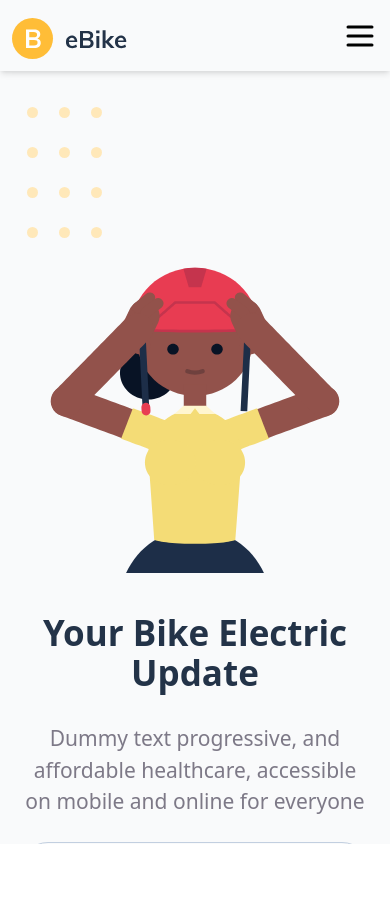
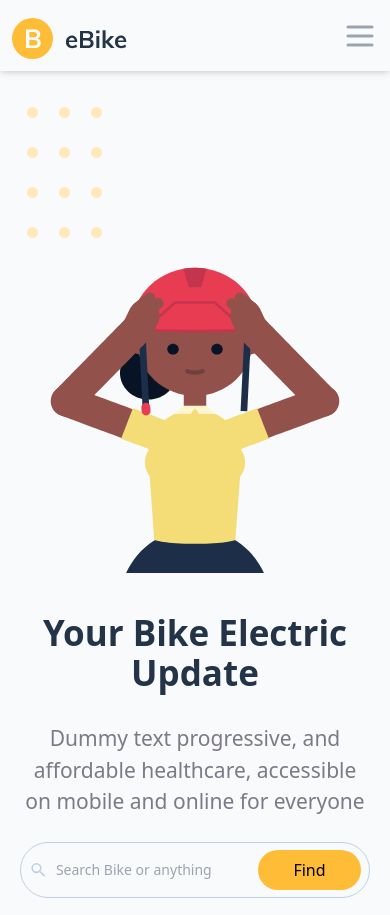
Before and after one commit to Sikal10/bike-landingpage, a Next.js app: page / in a window 390 px wide. Before the commit the page ends 844 px from the top, so only its background shows below. Built offline with nearby package versions, Linux system fonts and the light colour scheme.

Commit message:
header styling fixed

```diff
--- a/components/Header.jsx
+++ b/components/Header.jsx
@@ -1,7 +1,8 @@
 import React from 'react';
 import {HiOutlineMenu } from "react-icons/hi";
+import {FaTimes} from "react-icons/fa";
 
-const Header = () => {
+const Header = ({isOpen, toggleIcon}) => {
     return (
         <main className={"md:relative sticky top-0 bg-gray-50 z-10"}>
             {/*desktop*/}
@@ -27,16 +28,28 @@ const Header = () => {
                 <nav className={"md:hidden p-3 flex items-center justify-between"}>
                     <img src="/images/logo.svg" className={"mt-[6px]"} alt=""/>
 
-                    <HiOutlineMenu className={"text-4xl"} />
 
-                    <div className={"flex hidden space-x-7 mt-[14px] items-center"}>
-                        <p className={"text-[#233348] text-[18px] font-bold"}>Product</p>
-                        <p className={"text-[#7D7987] text-[18px] h-[23px]"}>Bike Type</p>
-                        <p className={"text-[#7D7987] text-[18px] h-[23px]"}>About Us</p>
-                        <p className={"text-[#7D7987] text-[18px] h-[23px]"}>Testimonials</p>
-                        <p className={"text-[#7D7987] text-[18px] h-[23px]"}>Contact</p>
+
+                    {/*mobile-nav*/}
+                    <div onClick={toggleIcon} className={"md:hidden text-3xl text-gray-400"}>{!isOpen && <HiOutlineMenu className={"text-4xl"} /> }</div>
+                </nav>
+
+                {/*overlay*/}
+                <div onClick={toggleIcon} className={`md:hidden ${isOpen && "transition duration-300 ease-in h-[100vh] fixed overflow-hidden w-2/6 top-0 right-0 left-0 bottom-0 bg-black opacity-50"}`}/>
+
+                {/*mobile-nav*/}
+                <aside className={`md:hidden ${isOpen ? "absolute -mt-3 top-0 right-0 h-screen fixed w-4/6 bg-white space-y-3" : "hidden"}`}>
+                    <p onClick={toggleIcon} className={"border-4 absolute right-[20px] top-[20px] font-light border-nosh_blue rounded-full border-opacity-30 w-[40px] h-[40px] px-[8px] pt-[8px]  text-center"}>
+                        <FaTimes className={"text-md text-red-500"} />
+                    </p>
+                    <div className={"mt-[14px] items-center"}>
+                        <p className={"text-[#233348] text-center mb-10 mt-[120px] text-[18px] font-bold"}>Product</p>
+                        <p className={"text-[#7D7987] text-center my-10 text-[18px] h-[23px]"}>Bike Type</p>
+                        <p className={"text-[#7D7987] text-center my-10 text-[18px] h-[23px]"}>About Us</p>
+                        <p className={"text-[#7D7987] text-center my-10 text-[18px] h-[23px]"}>Testimonials</p>
+                        <p className={"text-[#7D7987] text-center my-10 text-[18px] h-[23px]"}>Contact</p>
                     </div>
-                </nav>
+                </aside>
 
 
             </header>
--- a/components/Home.jsx
+++ b/components/Home.jsx
@@ -9,7 +9,6 @@ import Footer from "./Footer";
 const Home = () => {
     return (
         <div className={"bg-gray-50 scrollbar-hide h-screen overflow-y-scroll overflow-x-hidden"}>
-            <Header />
             <Hero />
             <Bike />
             <BikeSectionTwo />
--- /dev/null
+++ b/components/Layout.jsx
@@ -0,0 +1,19 @@
+import Header from "./Header";
+import {useState} from "react";
+
+const Layout = ({children}) => {
+    const [isOpen, setIsOpen] = useState(false);
+
+    const toggleIcon = () => {
+        setIsOpen(!isOpen);
+    }
+
+    return (
+        <>
+            <Header isOpen={isOpen} toggleIcon={toggleIcon} />
+            <main className={`md:block ${isOpen && "fixed"}`}>{children}</main>
+        </>
+    );
+};
+
+export default Layout;
--- a/pages/_app.js
+++ b/pages/_app.js
@@ -1,7 +1,10 @@
 import '../styles/globals.css'
+import Layout from "../components/Layout";
 
 function MyApp({ Component, pageProps }) {
-  return <Component {...pageProps} />
+  return <Layout>
+    <Component {...pageProps} />
+  </Layout>
 }
 
 export default MyApp
```
